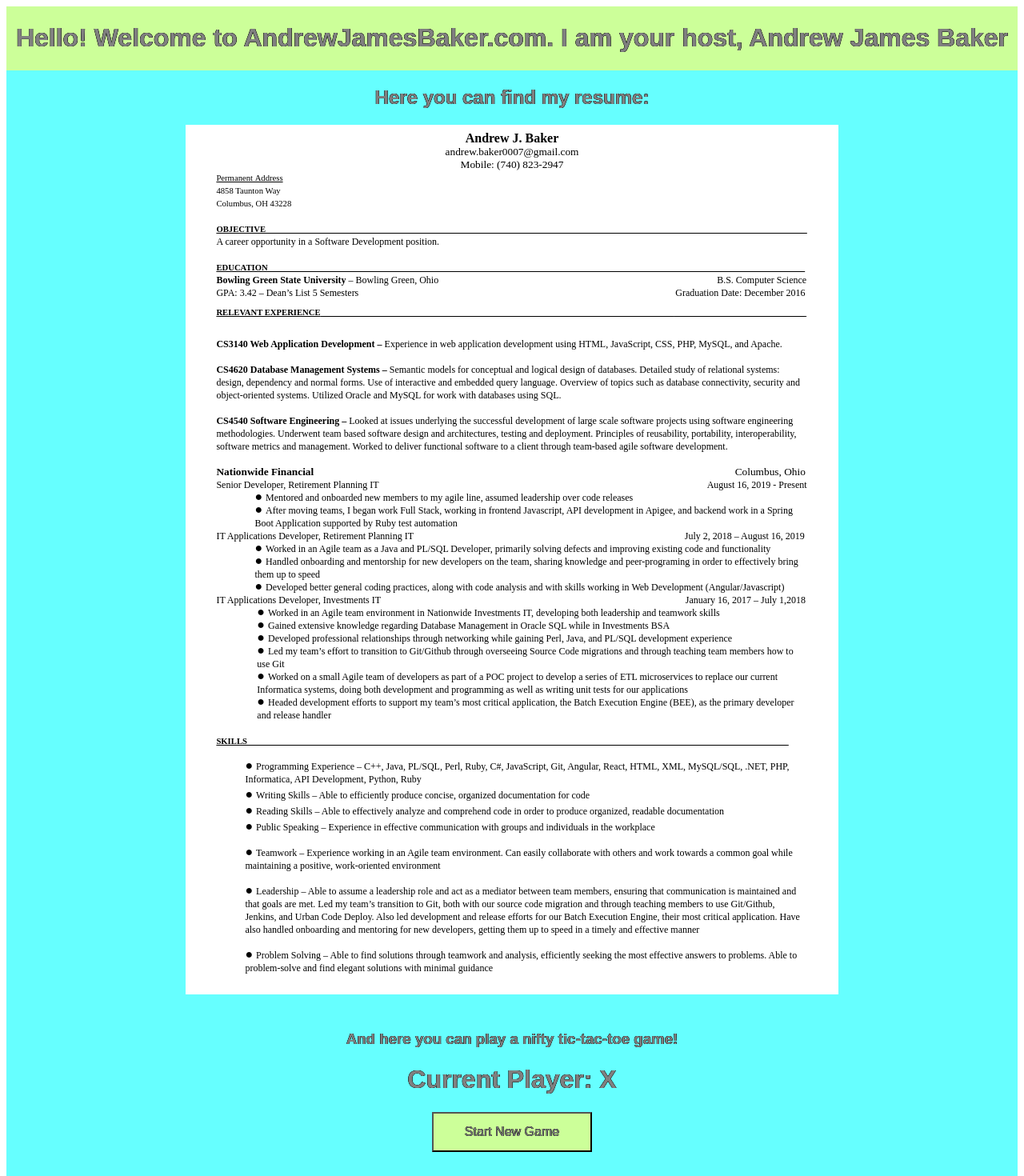
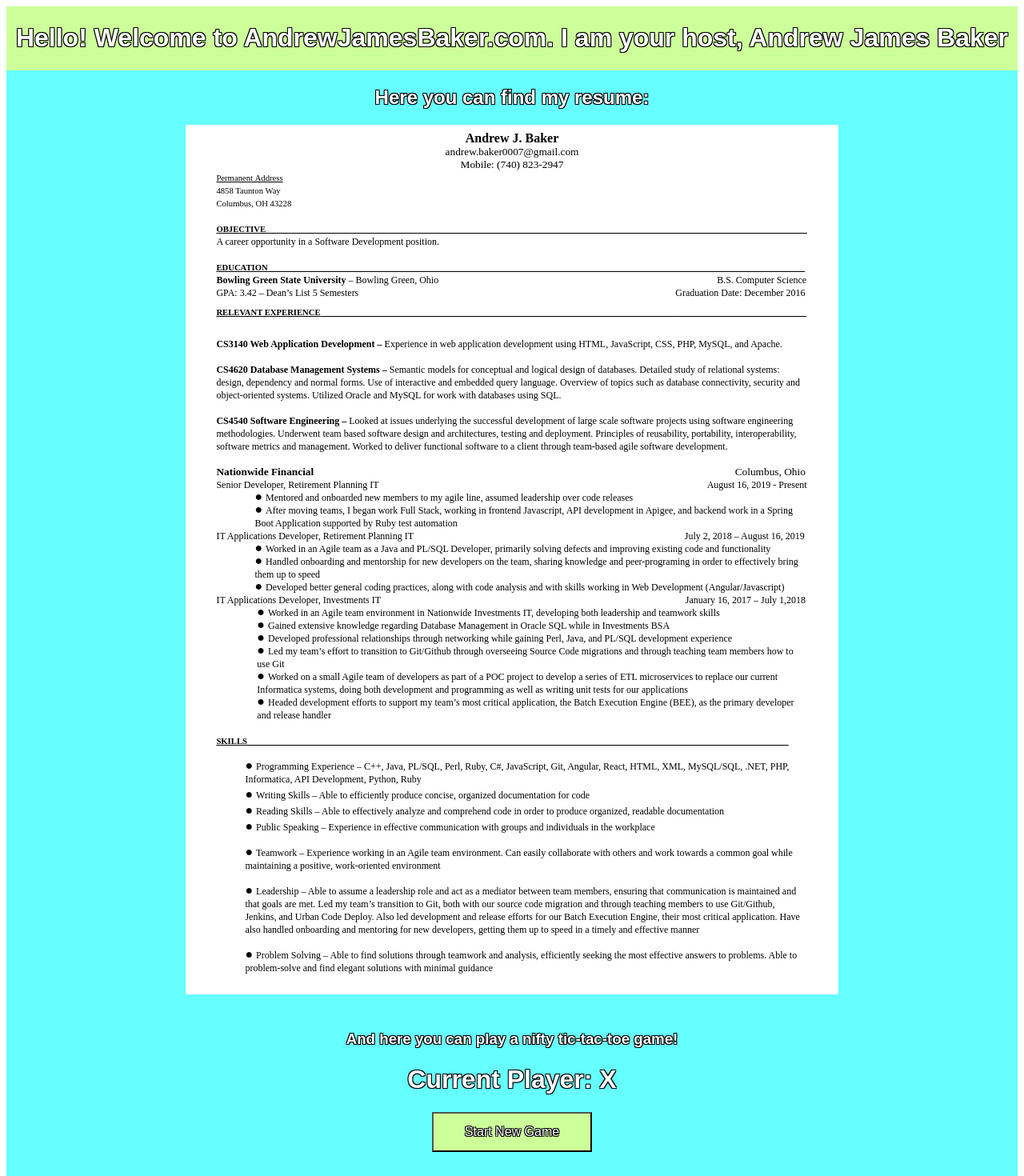
Before and after one commit to Baker714/Baker714.github.io, an Angular app: page / in a window 1280 px wide. Shown: the top 1470 px of the page at 80% size. Built offline with nearby package versions, Linux system fonts and the light colour scheme.

Commit message:
added more changes

```diff
--- a/src/app/app.component.css
+++ b/src/app/app.component.css
@@ -1,36 +1,40 @@
 h1 {
   text-align: center;
-  color: grey;
+  color: white;
   font-family: Arial, Helvetica, sans-serif;
-  text-shadow: -0.25px -0.25px black, 0.25px -0.25px black, -0.25px 0.25px black, 0.25px 0.25px black;
+  text-shadow: -1px -1px black, 1px -1px black, -1px 1px black, 1px 1px black;
 
 }
 
 h2 {
   text-align: center;
   font-family: Arial, Helvetica, sans-serif;
-  color: grey;
-  text-shadow: -0.25px -0.25px black, 0.25px -0.25px black, -0.25px 0.25px black, 0.25px 0.25px black;
+  color: white;
+  text-shadow: -1px -1px black, 1px -1px black, -1px 1px black, 1px 1px black;
 }
 
 h3 {
   text-align: center;
   font-family: Arial, Helvetica, sans-serif;
-  color: grey;
-  text-shadow: -0.25px -0.25px black, 0.25px -0.25px black, -0.25px 0.25px black, 0.25px 0.25px black;
+  color: white;
+  text-shadow: -1px -1px black, 1px -1px black, -1px 1px black, 1px 1px black;
 }
 
-html {
+html, body {
   background-color: #66ffff;
-  background-size: auto;
+  height: 100%;
+  width: 100%;
+  margin: 0;
   padding: 0;
-  margin: 0;
+  border: 0;
+  margin-left: auto;
+  margin-right: auto;
+  min-height: 100%;
 }
 
 div#box {
   display: grid;
   align-self: center;
-  width: auto;
   height: 80px;
   background: #ccff99;
 }
--- a/src/app/app.component.html
+++ b/src/app/app.component.html
@@ -1,10 +1,10 @@
 <!DOCTYPE html>
 <html>
-  <div id="box">
-    <h1>Hello! Welcome to AndrewJamesBaker.com. I am your host, Andrew James Baker</h1>
-  </div>
   <body>
-    <h2>Here you can find my resume:</h2>
+    <div id="box">
+      <h1>Hello! Welcome to AndrewJamesBaker.com. I am your host, Andrew James Baker</h1>
+    </div>
+      <h2>Here you can find my resume:</h2>
     <div align="center">
       <app-resume-display></app-resume-display>
     </div>
--- a/src/app/board/board.component.css
+++ b/src/app/board/board.component.css
@@ -12,21 +12,21 @@ app-square{
 
 h1 {
   text-align: center;
-  color: grey;
+  color: white;
   font-family: Arial, Helvetica, sans-serif;
-  text-shadow: -0.25px -0.25px black, 0.25px -0.25px black, -0.25px 0.25px black, 0.25px 0.25px black;
+  text-shadow: -1px -1px black, 1px -1px black, -1px 1px black, 1px 1px black;
 }
 
 h2 {
   text-align: center;
   font-family: Arial, Helvetica, sans-serif;
-  color: grey;
+  color: white;
 }
 
 h3 {
   text-align: center;
   font-family: Arial, Helvetica, sans-serif;
-  color: grey;
+  color: white;
 }
 
 button {
@@ -34,7 +34,7 @@ button {
   height: 50px;
   font-size: 1em;
   font-family: Arial, Helvetica, sans-serif;
-  color: grey;
-  text-shadow: -0.25px -0.25px black, 0.25px -0.25px black, -0.25px 0.25px black, 0.25px 0.25px black;
+  color: white;
+  text-shadow: -1px -1px black, 1px -1px black, -1px 1px black, 1px 1px black;
   background-color: #ccff99;
 }
--- a/src/app/board/board.component.html
+++ b/src/app/board/board.component.html
@@ -1,8 +1,9 @@
 <h1>Current Player: {{ player }}</h1>
 <button (click)="newGame()">Start New Game</button>
-<br>
-<br>
-<br>
+<div *ngIf="!winner">
+  <br>
+  <br>
+</div>
 <h2 *ngIf="winner">Player {{ winner }} wins!</h2>
 <main>
   <app-square
--- a/src/app/resume-display/resume-display.component.css
+++ b/src/app/resume-display/resume-display.component.css
@@ -1,3 +1,4 @@
 div#resume-display {
   align-items: center;
+  margin: 0;
 }
--- a/src/app/square/square.component.css
+++ b/src/app/square/square.component.css
@@ -2,4 +2,5 @@ button{
   width: 100%;
   height: 100%;
   font-size: 5em;
+  margin: 0;
 }
```
